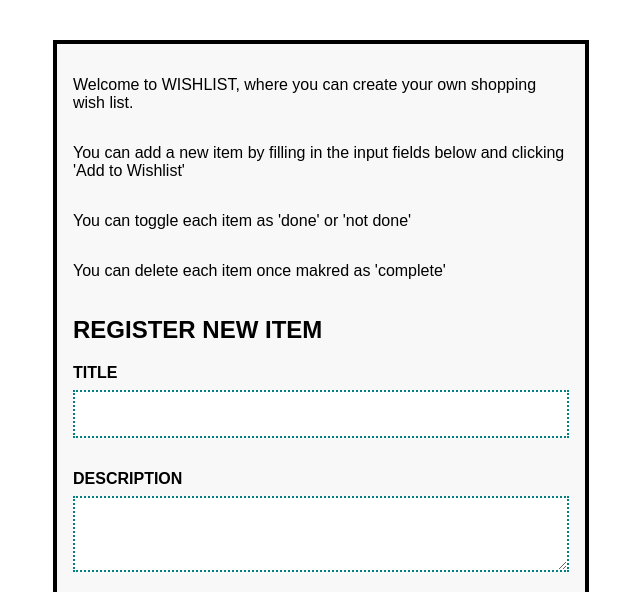
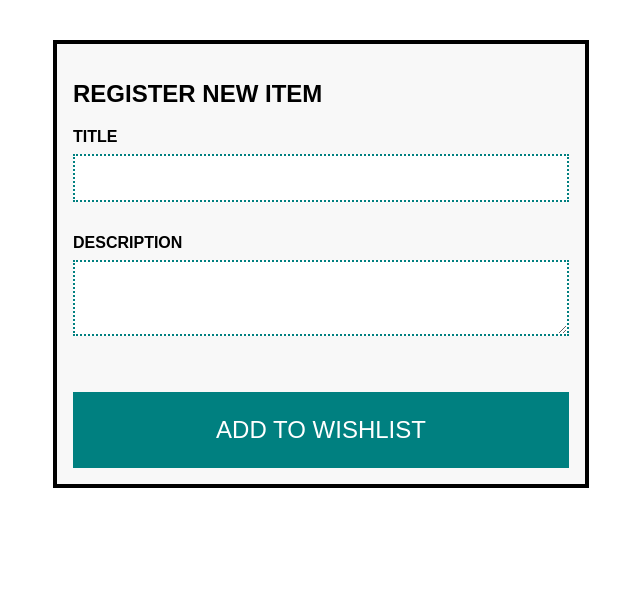
Before and after one commit to PaulGreetham/wishlist, a website: page src/index.html in a window 1280 px wide. Shown: the part 208-800 px from the top of the page, without its empty margins (319-959 px from the left). Drawn offline with Linux system fonts and the light colour scheme.

Commit message:
Removed info text to clean design.

```diff
--- a/src/index.html
+++ b/src/index.html
@@ -13,10 +13,6 @@
   <main>
     <h1>WISHLIST</h1>
     <form class="wishlist-form">
-      <p>Welcome to WISHLIST, where you can create your own shopping wish list.</p>
-      <p>You can add a new item by filling in the input fields below and clicking 'Add to Wishlist'</p>
-      <p>You can toggle each item as 'done' or 'not done'</p>
-      <p>You can delete each item once makred as 'complete'</p>
       <h2>REGISTER NEW ITEM</h2>
       <div class="form-group">
         <label for="title-input">TITLE</label>
```
